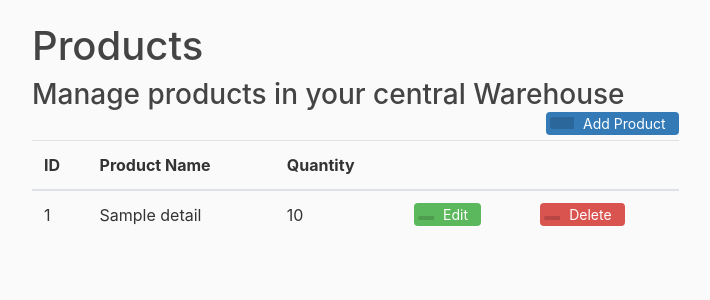
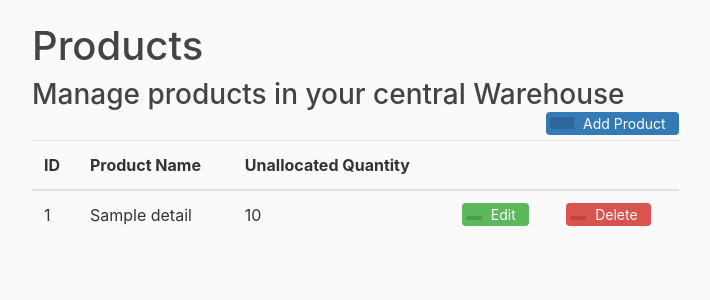
Before and after one commit to marination/Inventory-Manager, a Python web app: template flaskinventory/templates/product.html in a window 1280 px wide. Shown: the part 58-358 px from the top of the page, without its empty margins (233-943 px from the left). Run offline with Jinja, Linux system fonts and the light colour scheme; the template is opened without the code that fills it: most values are stand-ins (such as "Sample title", 1, 10 or a date in 2020); form fields are guessed from the names that the template uses; some libraries are stand-ins or nearby versions.

Commit message:
product field update

```diff
--- a/flaskinventory/templates/product.html
+++ b/flaskinventory/templates/product.html
@@ -61,7 +61,7 @@
  <tr>
    <th>ID</th>
    <th>Product Name</th>
-   <th>Quantity</th>
+   <th>Unallocated Quantity</th>
    <th></th>
    <th></th>
  </tr>
```
